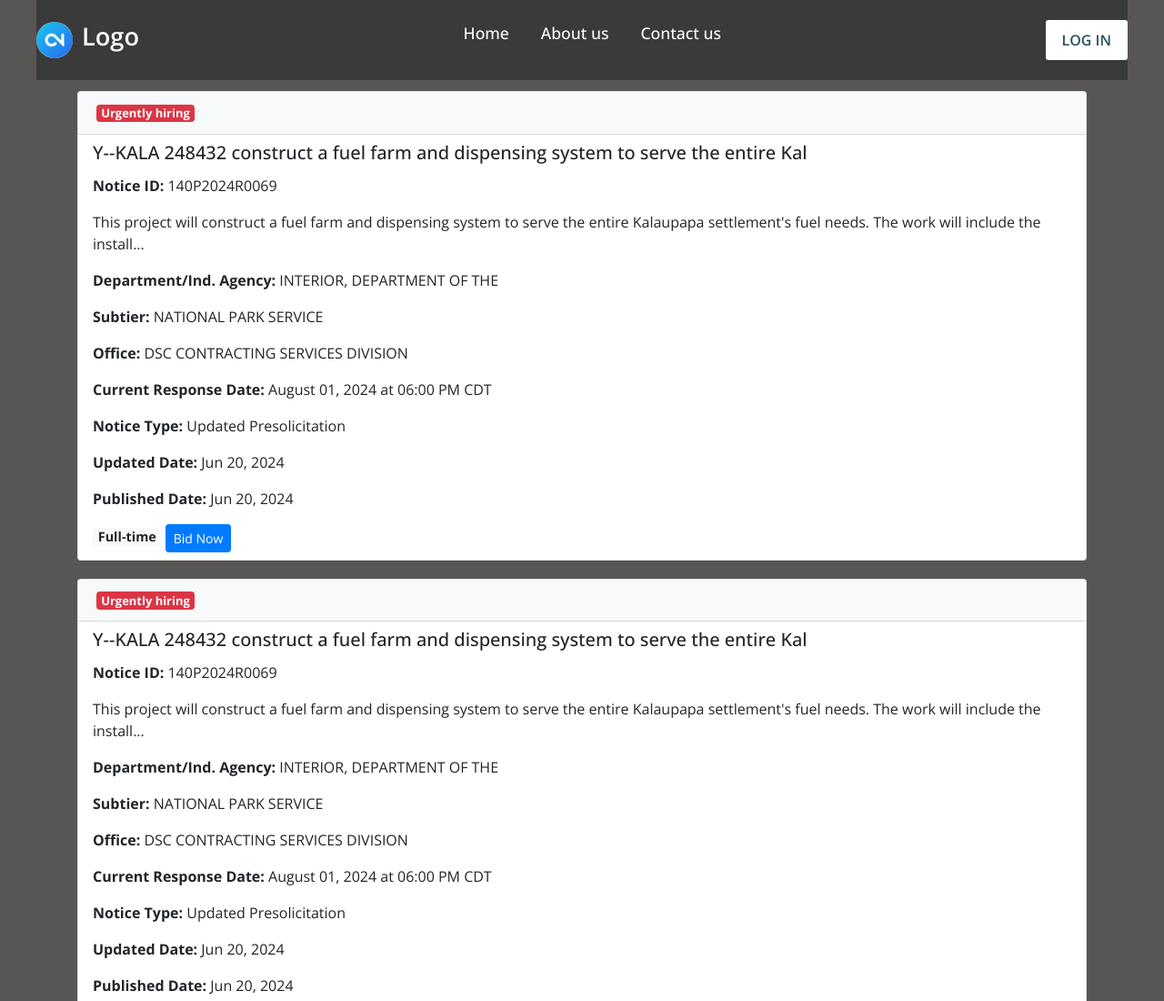
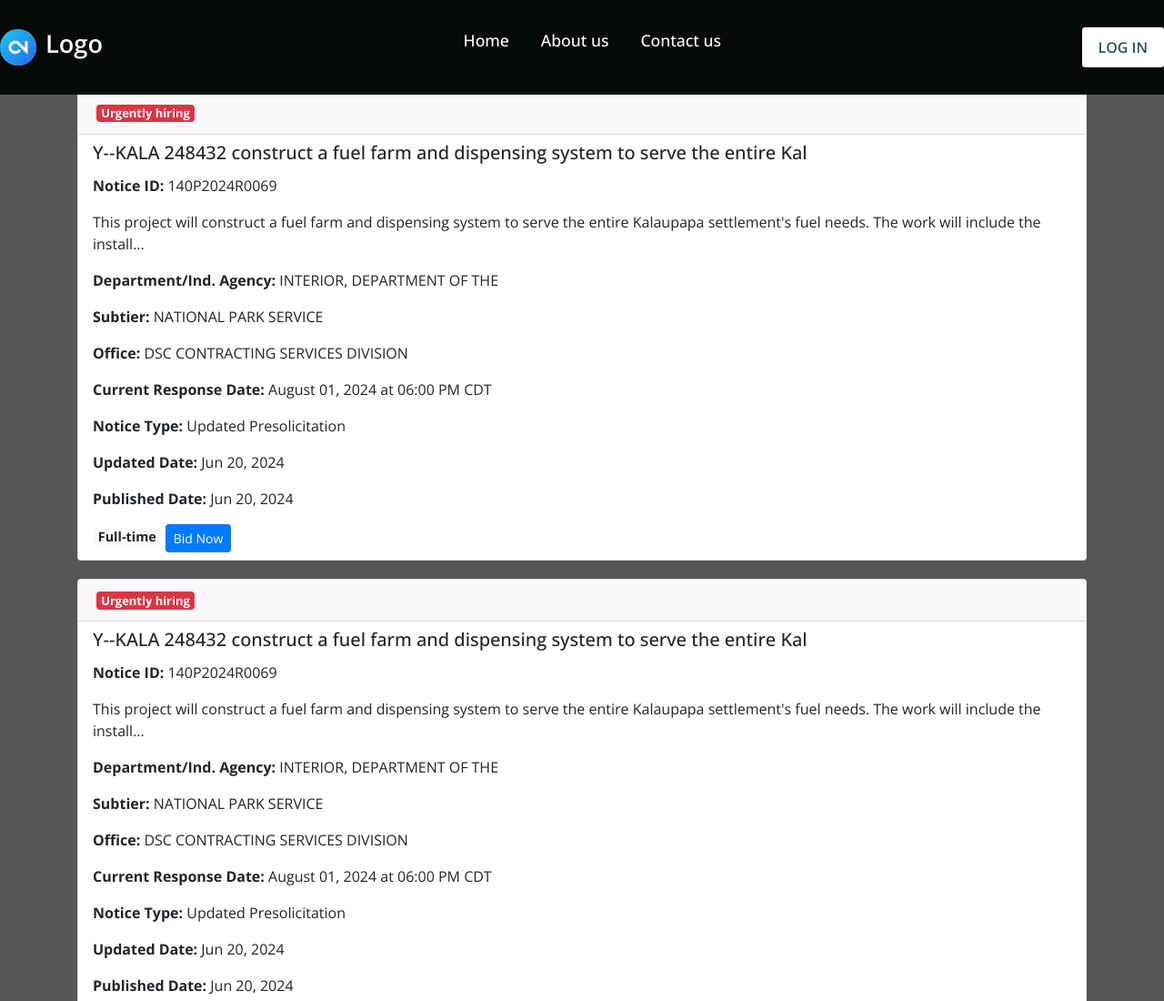
Before and after one commit to EmanAsad/HomePage, a plain HTML site: page index.html in a window 1280 px wide. Shown: the top 1100 px of the page at 91% size. Drawn offline with nearby package versions, Linux system fonts and the light colour scheme.

Commit message:
Update style.css

```diff
--- a/style.css
+++ b/style.css
@@ -24,15 +24,15 @@ header {
     top: 0;
     left: 0;
     z-index: 10;
-    padding: 0 10px;
+    margin: 0 0px;
 }
 
 .navbar {
     display: flex;
-    background-color: #393b3b;
-    padding: 22px 0;
+    background-color: #070a0a;
+    padding: 30px 0px;
     align-items: center;
-    max-width: 1200px;
+    max-width: 1500px;
     margin: 0 auto;
     justify-content: space-between;
 }
@@ -332,7 +332,7 @@ form button:hover {
 
     .navbar .links a {
         display: inline-flex;
-        margin: 20px 0;
+        margin: 0px 0;
         font-size: 1.2rem;
         color: #000;
     }
```
